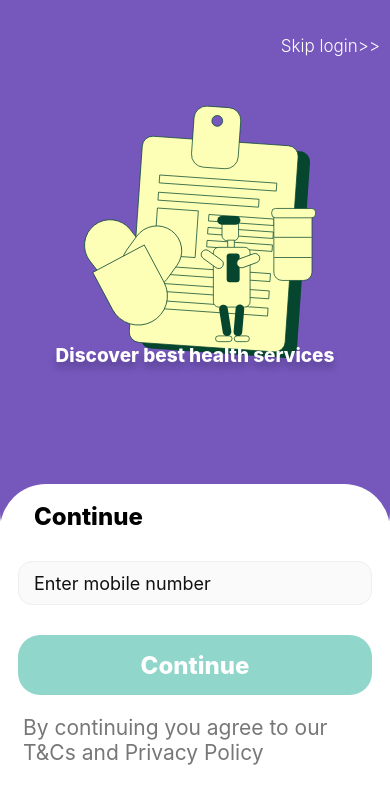
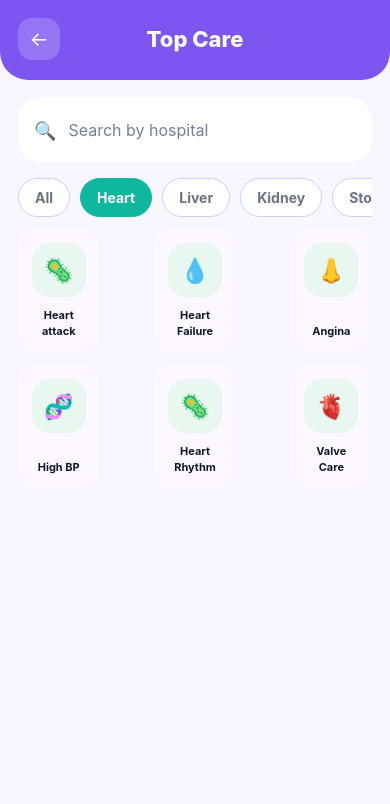
Before and after one commit to nitinprakashsingh/NewVersionLearning, a React Native app: screen /TopCare in a window 390 px wide. Shown: the top 804 px of the page. Built offline with nearby package versions, Linux system fonts and the light colour scheme.

Commit message:
wip for home screen

```diff
--- a/src/navigation/RootNavigator.tsx
+++ b/src/navigation/RootNavigator.tsx
@@ -6,6 +6,7 @@ import DetailsScreen from '../screens/DetailsScreen';
 import HomeScreen from '../screens/HomeScreen';
 import LoginScreen from '../screens/Login';
 import OtpScreen from '../screens/OtpScreen';
+import TopCareScreen from '../screens/TopCareScreen';
 
 export type RootStackParamList = {
   Login: undefined;
@@ -13,6 +14,7 @@ export type RootStackParamList = {
     mobileNumber: string;
   };
   Home: undefined;
+  TopCare: undefined;
   Details: {
     message?: string;
   };
@@ -53,6 +55,11 @@ function RootNavigator() {
           options={{ headerShown: false }}
         />
         <Stack.Screen
+          name="TopCare"
+          component={TopCareScreen}
+          options={{ headerShown: false }}
+        />
+        <Stack.Screen
           name="Details"
           component={DetailsScreen}
           options={{ title: 'Details' }}
--- a/src/screens/HomeScreen.tsx
+++ b/src/screens/HomeScreen.tsx
@@ -1,3 +1,5 @@
+import type { NativeStackNavigationProp } from '@react-navigation/native-stack';
+import { useNavigation } from '@react-navigation/native';
 import React from 'react';
 import {
   Pressable,
@@ -9,6 +11,8 @@ import {
   TextInput,
   View,
 } from 'react-native';
+
+import type { RootStackParamList } from '../navigation/RootNavigator';
 
 type CareItem = {
   id: string;
@@ -25,6 +29,8 @@ const careItems: CareItem[] = [
 ];
 
 function HomeScreen() {
+  const navigation = useNavigation<NativeStackNavigationProp<RootStackParamList, 'Home'>>();
+
   return (
     <SafeAreaView style={styles.screen}>
       <StatusBar barStyle="light-content" backgroundColor="#7d56f1" />
@@ -69,7 +75,9 @@ function HomeScreen() {
 
         <View style={styles.sectionHeader}>
           <Text style={styles.sectionTitle}>Common Care</Text>
-          <Pressable style={styles.viewAllButton}>
+          <Pressable
+            onPress={() => navigation.navigate('TopCare')}
+            style={({ pressed }) => [styles.viewAllButton, pressed && styles.pressed]}>
             <Text style={styles.viewAllText}>View all</Text>
           </Pressable>
         </View>
@@ -87,7 +95,9 @@ function HomeScreen() {
 
         <View style={styles.sectionHeader}>
           <Text style={styles.sectionTitle}>Seasonal Care</Text>
-          <Pressable style={styles.viewAllButton}>
+          <Pressable
+            onPress={() => navigation.navigate('TopCare')}
+            style={({ pressed }) => [styles.viewAllButton, pressed && styles.pressed]}>
             <Text style={styles.viewAllText}>View all</Text>
           </Pressable>
         </View>
--- /dev/null
+++ b/src/screens/TopCareScreen.tsx
@@ -0,0 +1,264 @@
+import type { NativeStackNavigationProp } from '@react-navigation/native-stack';
+import { useNavigation } from '@react-navigation/native';
+import React, { useMemo, useState } from 'react';
+import {
+  Pressable,
+  SafeAreaView,
+  ScrollView,
+  StatusBar,
+  StyleSheet,
+  Text,
+  TextInput,
+  View,
+} from 'react-native';
+
+import type { RootStackParamList } from '../navigation/RootNavigator';
+
+type CareItem = {
+  id: string;
+  icon: string;
+  label: string;
+  category: string;
+};
+
+const categories = [
+  'All',
+  'Heart',
+  'Liver',
+  'Kidney',
+  'Stomach',
+  'Brain',
+  'Lung',
+  'Eye',
+];
+
+const careItems: CareItem[] = [
+  { id: '1', icon: '🦠', label: 'Heart attack', category: 'Heart' },
+  { id: '2', icon: '💧', label: 'Heart Failure', category: 'Heart' },
+  { id: '3', icon: '👃', label: 'Angina', category: 'Heart' },
+  { id: '4', icon: '🧬', label: 'High BP', category: 'Heart' },
+  { id: '5', icon: '🧠', label: 'Stroke', category: 'Brain' },
+  { id: '6', icon: '👁️', label: 'Eye Care', category: 'Eye' },
+  { id: '7', icon: '🫁', label: 'Lung Care', category: 'Lung' },
+  { id: '8', icon: '🩸', label: 'Kidney Stone', category: 'Kidney' },
+  { id: '9', icon: '🦴', label: 'Stomach Pain', category: 'Stomach' },
+  { id: '10', icon: '🩹', label: 'Liver Care', category: 'Liver' },
+  { id: '11', icon: '🦠', label: 'Heart Rhythm', category: 'Heart' },
+  { id: '12', icon: '🫀', label: 'Valve Care', category: 'Heart' },
+  { id: '13', icon: '🦴', label: 'Gastric Issue', category: 'Stomach' },
+  { id: '14', icon: '🧬', label: 'Kidney Infection', category: 'Kidney' },
+  { id: '15', icon: '💡', label: 'Brain Health', category: 'Brain' },
+  { id: '16', icon: '👁️', label: 'Vision Care', category: 'Eye' },
+];
+
+function TopCareScreen() {
+  const navigation = useNavigation<NativeStackNavigationProp<RootStackParamList, 'TopCare'>>();
+  const [selectedTab, setSelectedTab] = useState('Heart');
+  const [searchText, setSearchText] = useState('');
+
+  const filteredItems = useMemo(() => {
+    return careItems.filter(item => {
+      const matchesTab = selectedTab === 'All' || item.category === selectedTab;
+      const matchesSearch = item.label
+        .toLowerCase()
+        .includes(searchText.trim().toLowerCase());
+      return matchesTab && matchesSearch;
+    });
+  }, [selectedTab, searchText]);
+
+  return (
+    <SafeAreaView style={styles.screen}>
+      <StatusBar barStyle="light-content" backgroundColor="#7d56f1" />
+
+      <View style={styles.heroHeader}>
+        <Pressable
+          onPress={() => navigation.goBack()}
+          style={({ pressed }) => [styles.backButton, pressed && styles.pressed]}>
+          <Text style={styles.backIcon}>←</Text>
+        </Pressable>
+
+        <Text style={styles.headerTitle}>Top Care</Text>
+
+        <View style={styles.headerPlaceholder} />
+      </View>
+
+      <ScrollView
+        contentContainerStyle={styles.content}
+        showsVerticalScrollIndicator={false}
+        keyboardShouldPersistTaps="handled">
+        <View style={styles.searchCard}>
+          <Text style={styles.searchIcon}>🔍</Text>
+          <TextInput
+            value={searchText}
+            onChangeText={setSearchText}
+            placeholder="Search by hospital"
+            placeholderTextColor="#718096"
+            style={styles.searchInput}
+          />
+        </View>
+
+        <ScrollView
+          horizontal
+          showsHorizontalScrollIndicator={false}
+          contentContainerStyle={styles.tabsScroll}>
+          {categories.map(category => (
+            <Pressable
+              key={category}
+              onPress={() => setSelectedTab(category)}
+              style={({ pressed }) => [
+                styles.tabButton,
+                selectedTab === category && styles.tabButtonActive,
+                pressed && styles.pressed,
+              ]}>
+              <Text
+                style={
+                  selectedTab === category
+                    ? styles.tabTextActive
+                    : styles.tabText
+                }>
+                {category}
+              </Text>
+            </Pressable>
+          ))}
+        </ScrollView>
+
+        <View style={styles.gridContainer}>
+          {filteredItems.map(item => (
+            <View key={item.id} style={styles.categoryCard}>
+              <View style={styles.categoryIconWrapper}>
+                <Text style={styles.categoryIcon}>{item.icon}</Text>
+              </View>
+              <Text style={styles.categoryLabel}>{item.label}</Text>
+            </View>
+          ))}
+        </View>
+      </ScrollView>
+    </SafeAreaView>
+  );
+}
+
+const styles = StyleSheet.create({
+  screen: {
+    flex: 1,
+    backgroundColor: '#f8f7ff',
+  },
+  heroHeader: {
+    backgroundColor: '#7d56f1',
+    borderBottomLeftRadius: 28,
+    borderBottomRightRadius: 28,
+    flexDirection: 'row',
+    alignItems: 'center',
+    justifyContent: 'space-between',
+    paddingHorizontal: 18,
+    paddingTop: 18,
+    paddingBottom: 20,
+  },
+  backButton: {
+    alignItems: 'center',
+    backgroundColor: 'rgba(255,255,255,0.18)',
+    borderRadius: 14,
+    height: 42,
+    justifyContent: 'center',
+    width: 42,
+  },
+  backIcon: {
+    color: '#ffffff',
+    fontSize: 20,
+  },
+  headerTitle: {
+    color: '#ffffff',
+    fontSize: 22,
+    fontWeight: '800',
+  },
+  headerPlaceholder: {
+    width: 42,
+  },
+  content: {
+    paddingHorizontal: 18,
+    paddingVertical: 18,
+  },
+  searchCard: {
+    alignItems: 'center',
+    backgroundColor: '#ffffff',
+    borderRadius: 22,
+    flexDirection: 'row',
+    gap: 12,
+    paddingHorizontal: 16,
+    paddingVertical: 12,
+    marginBottom: 16,
+  },
+  searchIcon: {
+    fontSize: 18,
+  },
+  searchInput: {
+    color: '#111827',
+    flex: 1,
+    fontSize: 16,
+    minHeight: 40,
+  },
+  tabsScroll: {
+    gap: 10,
+    paddingBottom: 12,
+  },
+  tabButton: {
+    borderRadius: 999,
+    borderWidth: 1,
+    borderColor: '#c7d2fe',
+    paddingHorizontal: 16,
+    paddingVertical: 10,
+    backgroundColor: '#ffffff',
+  },
+  tabButtonActive: {
+    backgroundColor: '#10b79f',
+    borderColor: '#10b79f',
+  },
+  tabText: {
+    color: '#6b7280',
+    fontSize: 14,
+    fontWeight: '700',
+  },
+  tabTextActive: {
+    color: '#ffffff',
+    fontSize: 14,
+    fontWeight: '700',
+  },
+  gridContainer: {
+    flexDirection: 'row',
+    flexWrap: 'wrap',
+    gap: 12,
+    justifyContent: 'space-between',
+  },
+  categoryCard: {
+    alignItems: 'center',
+    backgroundColor: '#fbf9ff',
+    borderRadius: 20,
+    height: 124,
+    justifyContent: 'space-between',
+    padding: 14,
+    width: '23%',
+    minWidth: 76,
+  },
+  categoryIconWrapper: {
+    alignItems: 'center',
+    backgroundColor: '#e8f7f0',
+    borderRadius: 18,
+    height: 54,
+    justifyContent: 'center',
+    width: 54,
+  },
+  categoryIcon: {
+    fontSize: 24,
+  },
+  categoryLabel: {
+    color: '#0f172a',
+    fontSize: 11,
+    fontWeight: '700',
+    lineHeight: 16,
+    textAlign: 'center',
+  },
+  pressed: {
+    opacity: 0.78,
+  },
+});
+
+export default TopCareScreen;
```
